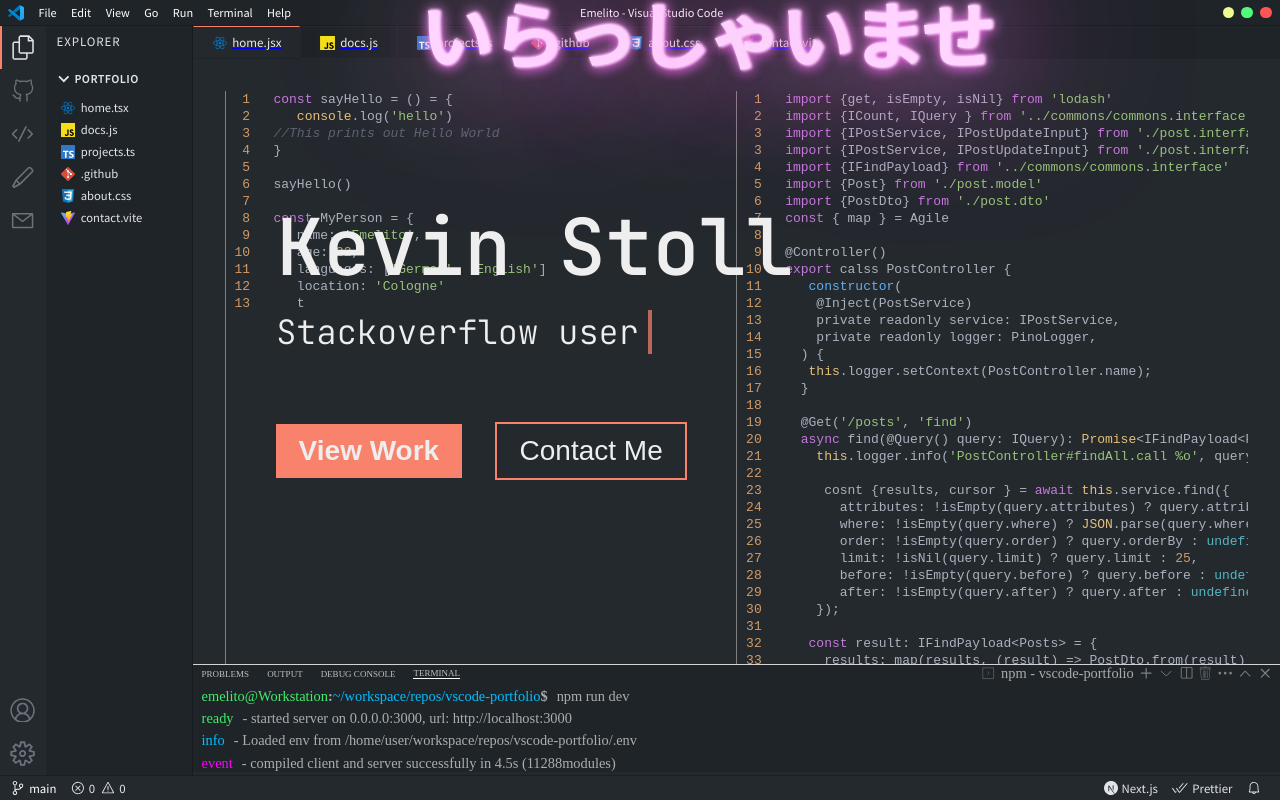
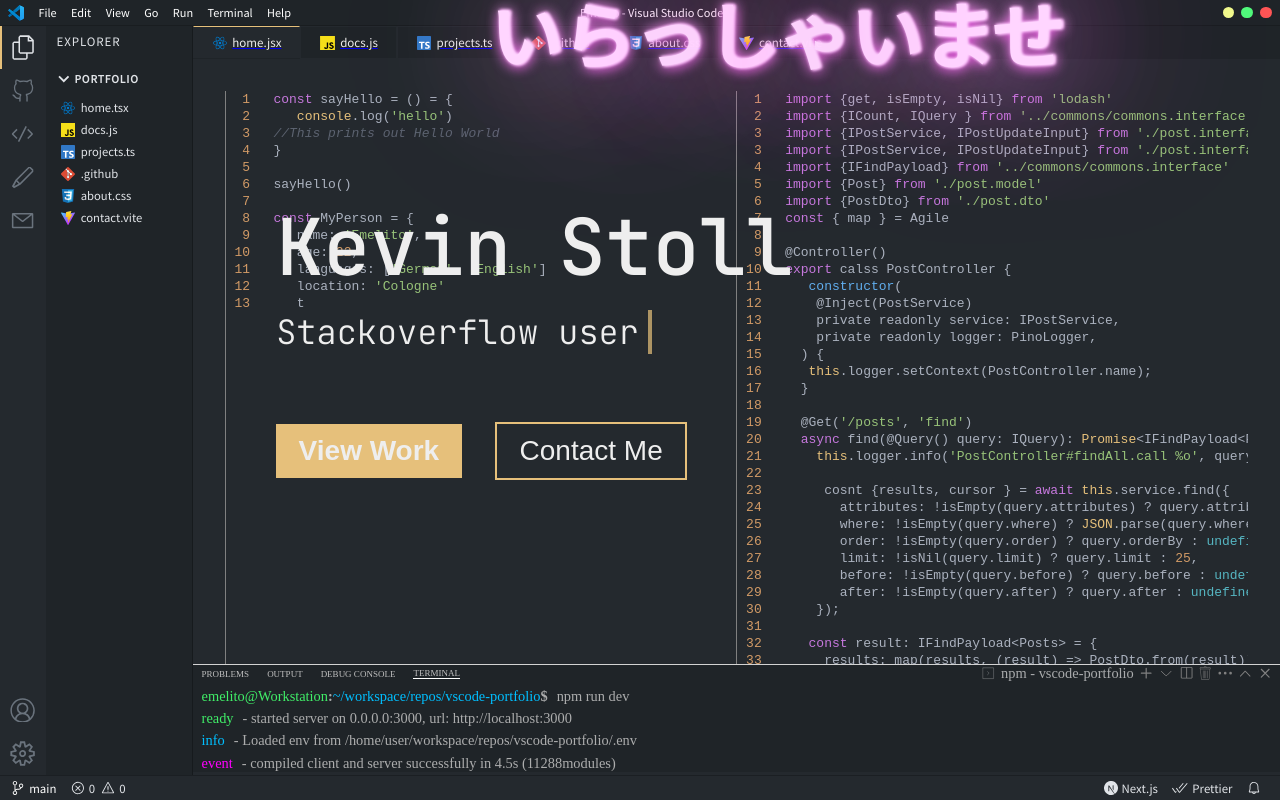
Before and after one commit to Emelit0/vscode-portfolio, a Next.js app: page / in a window 1280 px wide. Built offline with nearby package versions, Linux system fonts and the light colour scheme.

Commit message:
change accent and move sign

```diff
--- a/styles/NeonSign.module.css
+++ b/styles/NeonSign.module.css
@@ -9,7 +9,7 @@
     20px 0vw 200px #d42cca, 40px 0vw 200px #d42cca;
   position: fixed;
   top: 4%;
-  right: 0;
+  right: -78px;
   font-size: 80px;
   letter-spacing: 0px;
   zoom: 0.9;
--- a/styles/global.css
+++ b/styles/global.css
@@ -12,7 +12,7 @@
   --main-bg: #24292e;
   --bg-text: rgba(56, 58, 61, 0.35);
   --text-color: #efefef;
-  --accent-color: #f9826c;
+  --accent-color: rgb(230, 192, 123);
   --titlebar-bg: #1f2428;
   --sidebar-bg: #24292e;
   --sidebar-hover-bg: #1f2428;
```
